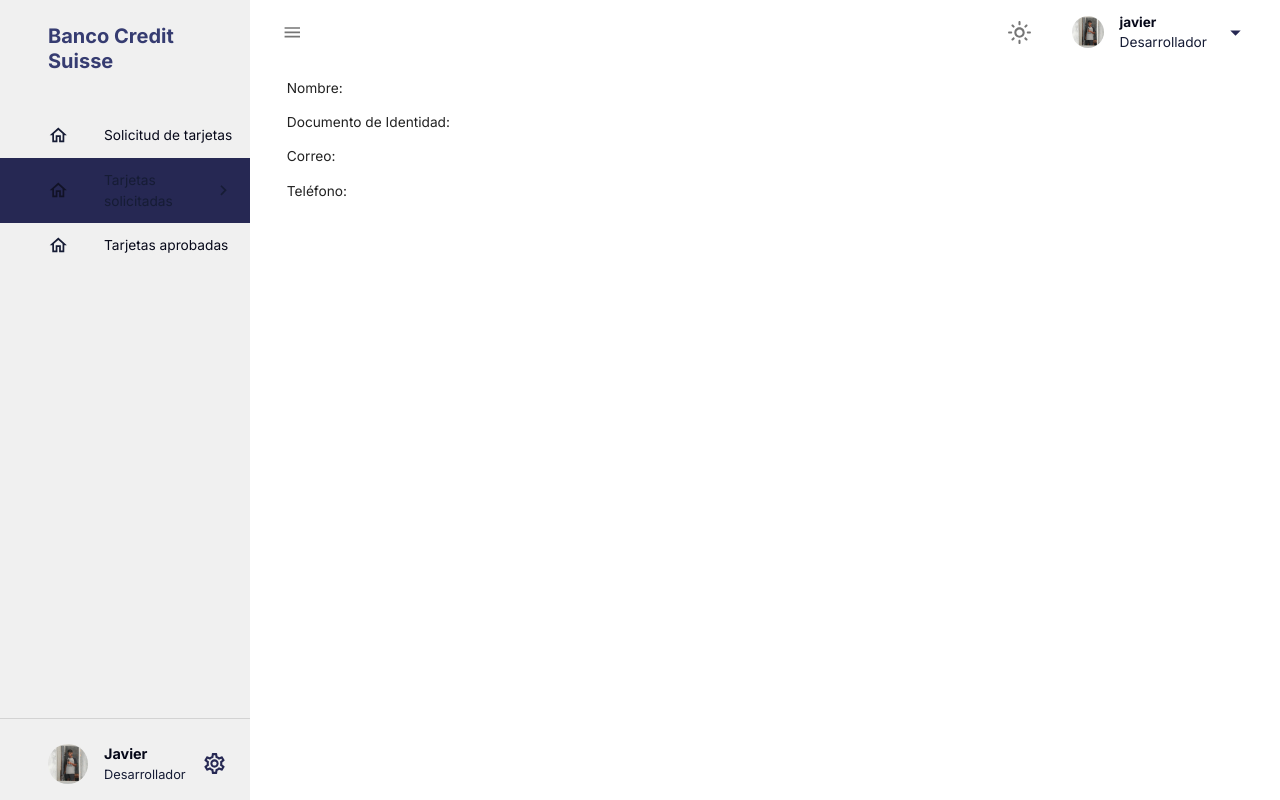
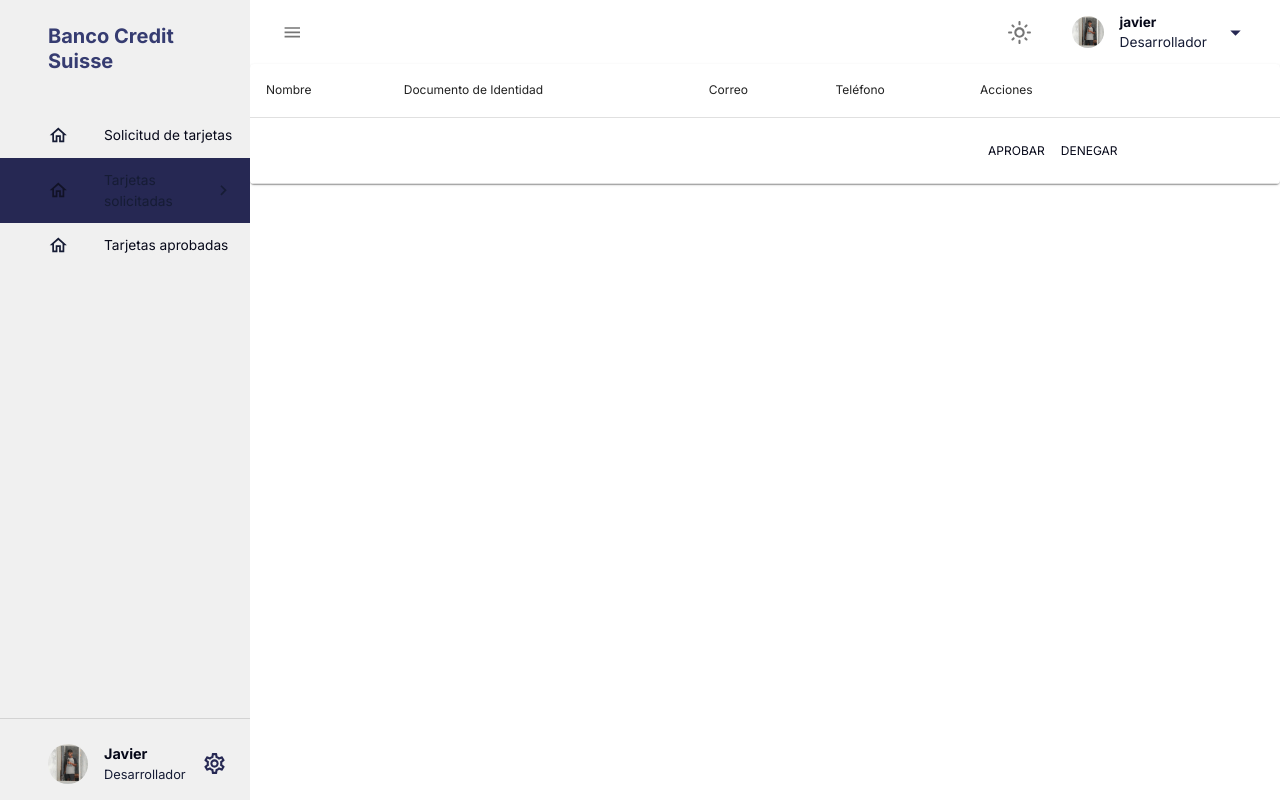
Before and after one commit to Jalx1000/Entrevista, a React (Vite) app: page /solicitadas in a window 1280 px wide. Built offline with nearby package versions, Linux system fonts and the light colour scheme.

Commit message:
listando

```diff
--- a/src/features/form/formSlice.ts
+++ b/src/features/form/formSlice.ts
@@ -6,6 +6,7 @@
   ci: string
   email: string
   cell: string
+  check?: number
 }
 
 const initialState: FormData[] = [
@@ -15,6 +16,7 @@
     ci: "",
     email: "",
     cell: "",
+    check: 0,
   },
 ]
 
@@ -22,7 +24,7 @@
   name: "form",
   initialState,
   reducers: {
-    updateFormData: (state, action: PayloadAction<FormData>) => {
+    addApplication: (state, action: PayloadAction<FormData>) => {
       state.push(action.payload)
     },
     resetFormData: (state) => {
@@ -30,8 +32,20 @@
       state.length = 1
       state[0] = initialState[0]
     },
+    approveApplication: (
+      state,
+      action: PayloadAction<{ id: number; check: boolean }>,
+    ) => {
+      const { id, check } = action.payload
+      const index = state.findIndex((data) => data.id === id)
+      console.log(index, check ? 1 : -1)
+      if (index !== -1) {
+        state[index].check = check ? 1 : -1
+      }
+    },
   },
 })
 
-export const { updateFormData, resetFormData } = formSlice.actions
+export const { approveApplication, addApplication, resetFormData } =
+  formSlice.actions
 export default formSlice.reducer
--- a/src/pages/TarjetasSolicitadas/TarjetasSolicitadas.tsx
+++ b/src/pages/TarjetasSolicitadas/TarjetasSolicitadas.tsx
@@ -1,32 +1,69 @@
+// En TarjetasSolicitadas.tsx
 import React from "react"
-import { useSelector } from "react-redux"
+import { useDispatch, useSelector } from "react-redux"
 import { RootState } from "../../app/store"
-import { Box } from "@mui/material"
+import {
+  Box,
+  Table,
+  TableBody,
+  TableCell,
+  TableContainer,
+  TableHead,
+  TableRow,
+  Paper,
+  Button,
+  useTheme,
+} from "@mui/material"
+import { approveApplication } from "../../features/form/formSlice"
 
 function TarjetasSolicitadas() {
-  // Accede al estado de Redux para obtener los datos del formulario
+  const dispatch = useDispatch()
   const formData = useSelector((state: RootState) => state.form)
+  const theme = useTheme()
 
-  // Renderiza los datos en el componente
+  const handleApprove = (id: number, check: boolean) => {
+    dispatch(approveApplication({ id, check }))
+  }
+
   return (
     <Box>
-      <div
-        className=""
-        style={{
-          display: "flex",
-          flexWrap: "wrap",
-          justifyContent: "space-between",
-        }}
-      >
-        {formData.map((data) => (
-          <div key={data.id} style={{ margin: "0 2.3rem" }}>
-            <p>Nombre: {data.nombre}</p>
-            <p>Documento de Identidad: {data.ci}</p>
-            <p>Correo: {data.email}</p>
-            <p>Teléfono: {data.cell}</p>
-          </div>
-        ))}
-      </div>
+      <TableContainer component={Paper}>
+        <Table>
+          <TableHead>
+            <TableRow>
+              <TableCell>Nombre</TableCell>
+              <TableCell>Documento de Identidad</TableCell>
+              <TableCell>Correo</TableCell>
+              <TableCell>Teléfono</TableCell>
+              <TableCell>Acciones</TableCell>
+            </TableRow>
+          </TableHead>
+          <TableBody>
+            {formData.map((data) => (
+              <TableRow key={data.id}>
+                <TableCell>{data.nombre}</TableCell>
+                <TableCell>{data.ci}</TableCell>
+                <TableCell>{data.email}</TableCell>
+                <TableCell>{data.cell}</TableCell>
+                <TableCell>
+                  <Button
+                    sx={{ color: theme.palette.secondary[100] }}
+                    onClick={() => handleApprove(data.id, true)}
+                  >
+                    Aprobar
+                  </Button>
+                  <Button
+                    sx={{ color: theme.palette.secondary[100] }}
+                    onClick={() => handleApprove(data.id, false)}
+                  >
+                    Denegar
+                  </Button>
+                </TableCell>
+              </TableRow>
+            ))}
+          </TableBody>
+        </Table>
+      </TableContainer>
     </Box>
   )
 }
--- a/src/pages/solicutudTarjetas/SolicitudTarjetas.tsx
+++ b/src/pages/solicutudTarjetas/SolicitudTarjetas.tsx
@@ -8,7 +8,7 @@
   Container,
 } from "@mui/material"
 import { useAppDispatch, useAppSelector } from "../../app/hooks"
-import { resetFormData, updateFormData } from "../../features/form/formSlice"
+import { resetFormData, addApplication } from "../../features/form/formSlice"
 import { RootState } from "../../app/store"
 import { v4 as uuid } from "uuid"
 
@@ -34,7 +34,7 @@
   const handleSubmit = (e: React.FormEvent) => {
     e.preventDefault()
     console.log("Formulario enviado:", formData)
-    dispatch(updateFormData({ ...task, id: uuid() }))
+    dispatch(addApplication({ ...task, id: uuid(), check: 0 }))
   }
   return (
     <Container component="main" maxWidth="xs">
--- a/src/pages/tarjetasAprovadas/TarjetasAprobadas.tsx
+++ b/src/pages/tarjetasAprovadas/TarjetasAprobadas.tsx
@@ -1,7 +1,61 @@
 import React from "react"
+import { useDispatch, useSelector } from "react-redux"
+import { RootState } from "../../app/store"
+import {
+  Box,
+  Table,
+  TableBody,
+  TableCell,
+  TableContainer,
+  TableHead,
+  TableRow,
+  Paper,
+  Button,
+  useTheme,
+} from "@mui/material"
+import { approveApplication } from "../../features/form/formSlice"
 
-function TarjetasAprobadas() {
-  return <div>TarjetasAprobadas</div>
+function TarjetasSolicitadas() {
+  const dispatch = useDispatch()
+  const formData = useSelector((state: RootState) => state.form)
+  const theme = useTheme()
+
+  const handleApprove = (id: number, check: boolean) => {
+    dispatch(approveApplication({ id, check }))
+  }
+
+  return (
+    <Box>
+      <TableContainer component={Paper}>
+        <Table>
+          <TableHead>
+            <TableRow>
+              <TableCell>Nombre</TableCell>
+              <TableCell>Documento de Identidad</TableCell>
+              <TableCell>Correo</TableCell>
+              <TableCell>Teléfono</TableCell>
+            </TableRow>
+          </TableHead>
+          <TableBody>
+            {formData.map((data) => {
+              if (data.check === 1) {
+                return (
+                  <TableRow key={data.id}>
+                    <TableCell>{data.nombre}</TableCell>
+                    <TableCell>{data.ci}</TableCell>
+                    <TableCell>{data.email}</TableCell>
+                    <TableCell>{data.cell}</TableCell>
+                  </TableRow>
+                )
+              } else {
+                return null // O puedes renderizar algo diferente o simplemente no renderizar nada
+              }
+            })}
+          </TableBody>
+        </Table>
+      </TableContainer>
+    </Box>
+  )
 }
 
-export default TarjetasAprobadas
+export default TarjetasSolicitadas
```
